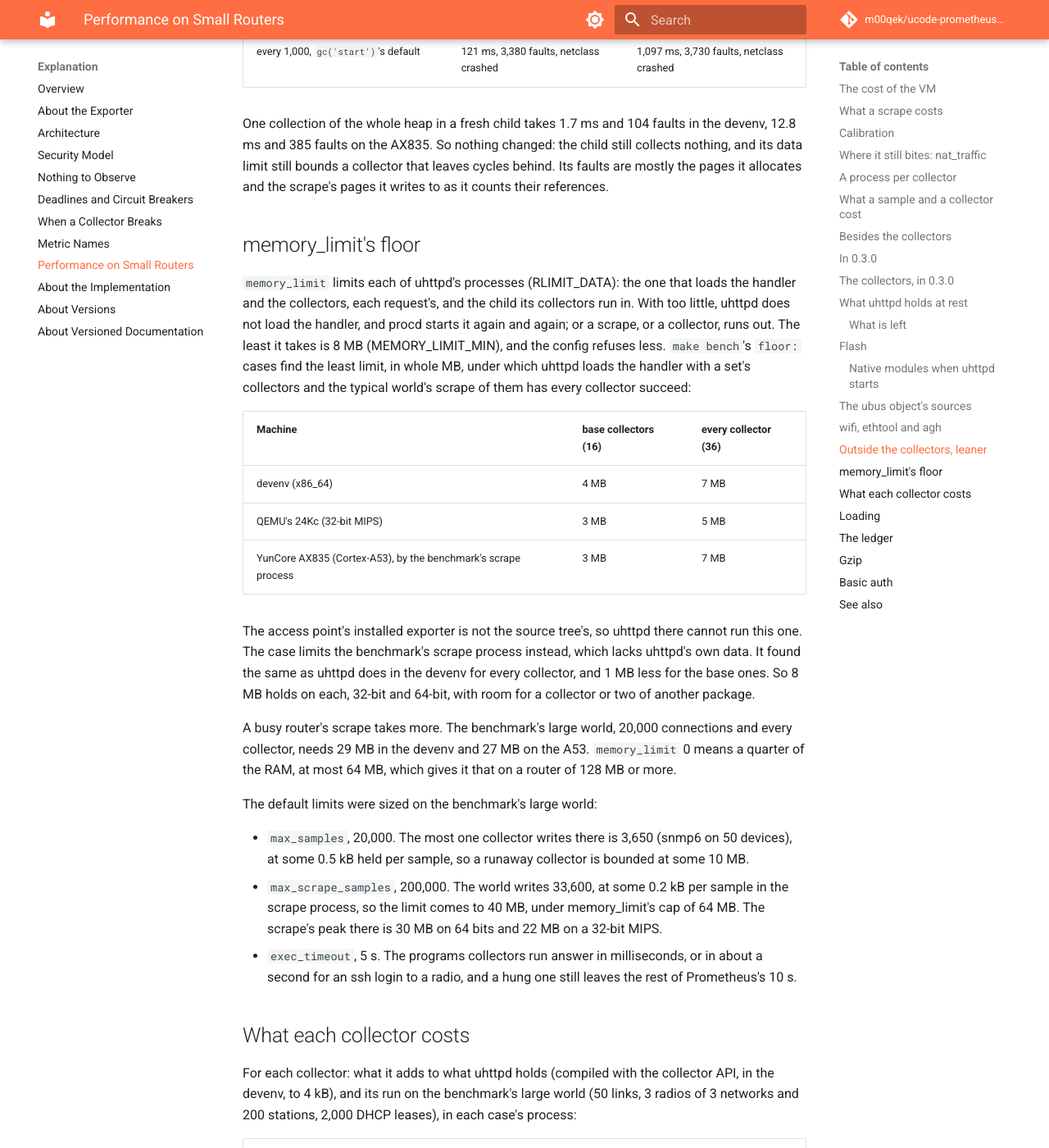
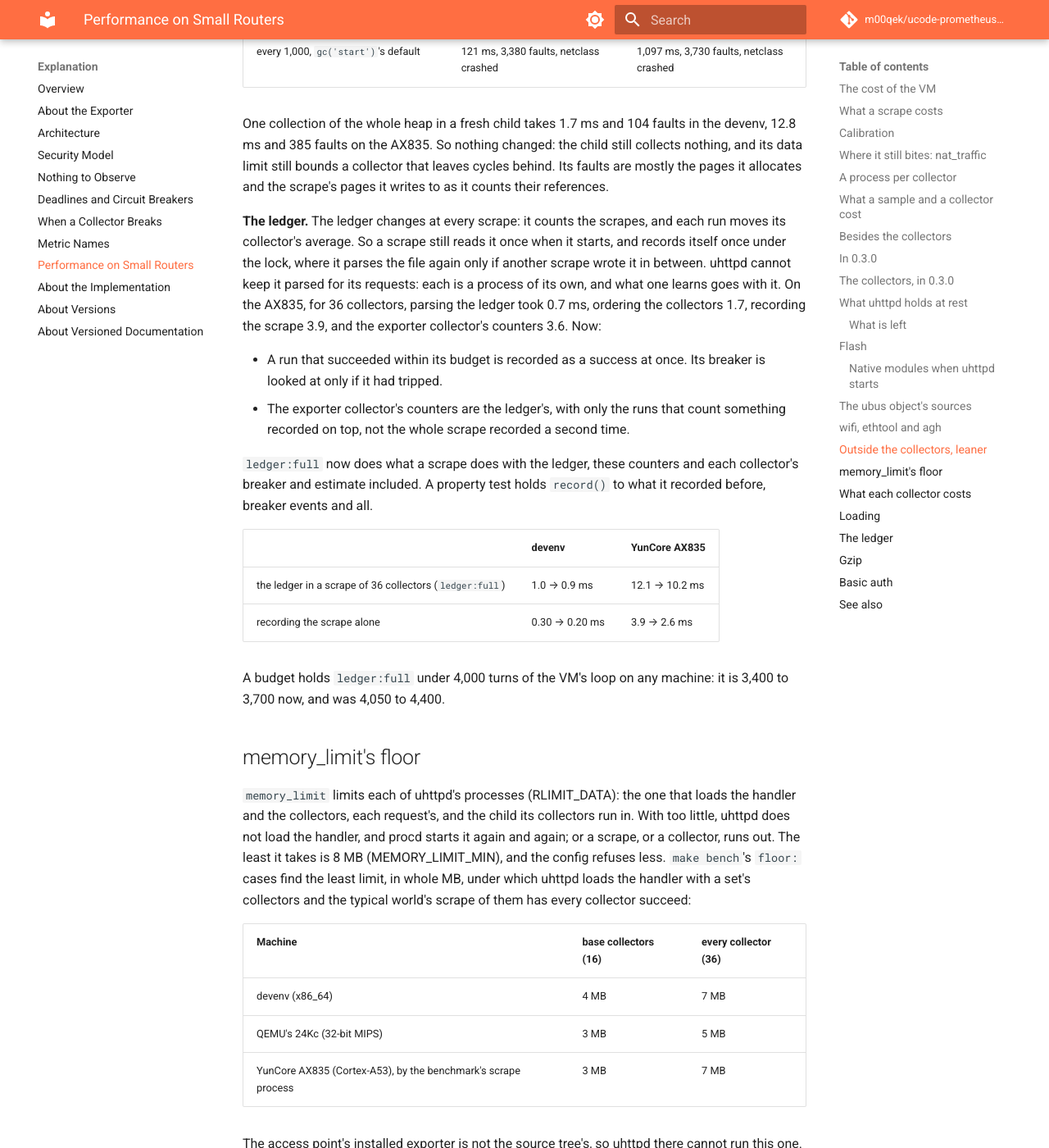
Before and after one commit to m00qek/ucode-prometheus-exporter, an MkDocs documentation site: the page built from docs/explanation/performance.md, in a window 1280 px wide and 1400 px high, scrolled down 21890 px. Shown: the whole window at 82% size. Built offline with MkDocs 1.6.1 and Material for MkDocs 9.7.7, drawn with Linux system fonts in a browser that asks for light colours; comment, search, counter and statistics services are not loaded.

Commit message:
Record a run that succeeded within its budget without asking its outcome, and count the exporter's counters without recording the scrape twice
The ledger changes at every scrape (the scrape count, each collector's
average), so a scrape still reads it once and records itself once under
the lock, parsing the file again there only if another scrape wrote it.
uhttpd cannot keep it parsed: each request is a process of its own. What
it cost on the YunCore AX835 for 36 collectors: parse 0.7 ms, order 1.7,
record 3.9, the exporter collector's counters 3.6 (a second record()).

- record() takes a run that succeeded within its budget as a success at
  once, and calls the breaker only when it had tripped; the rest goes
  through outcome_of() as before. A property test holds record() to a
  copy of what it was, breaker events included.
- counters_with() counts the ledger's entries with only the runs that
  count something recorded on top, and finds those without outcome_of().
  Its property test against counters(record()) is unchanged.
- order() builds its list with a loop, not a closure per collector.
- ledger:full now does with the ledger what a scrape does: the counters
  and each collector's breaker, estimate and samples included.

make bench / make bench-device, medians of 10, ledger:full of 36
collectors (both sides with the new case):

                     devenv           AX835
  ledger:full        1.0 -> 0.9 ms    12.1 -> 10.2 ms
  record() alone     0.30 -> 0.20 ms  3.9 -> 2.6 ms
  handler:base       22.6 -> 22.2 ms
  handler:full       108.4 -> 108.5 ms

New budget: ledger:full under 4,000 turns of the VM's loop (3,400 to
3,700 now, 4,050 to 4,400 before).

```diff
--- a/docs/explanation/performance.md
+++ b/docs/explanation/performance.md
@@ -439,6 +439,21 @@ A recorder reused from one collector to the next would save 36 µs a collector o
 
 One collection of the whole heap in a fresh child takes 1.7 ms and 104 faults in the devenv, 12.8 ms and 385 faults on the AX835. So nothing changed: the child still collects nothing, and its data limit still bounds a collector that leaves cycles behind. Its faults are mostly the pages it allocates and the scrape's pages it writes to as it counts their references.
 
+**The ledger.** The ledger changes at every scrape: it counts the scrapes, and each run moves its collector's average. So a scrape still reads it once when it starts, and records itself once under the lock, where it parses the file again only if another scrape wrote it in between. uhttpd cannot keep it parsed for its requests: each is a process of its own, and what one learns goes with it. On the AX835, for 36 collectors, parsing the ledger took 0.7 ms, ordering the collectors 1.7, recording the scrape 3.9, and the exporter collector's counters 3.6. Now:
+
+- A run that succeeded within its budget is recorded as a success at once. Its breaker is looked at only if it had tripped.
+- The exporter collector's counters are the ledger's, with only the runs that count something recorded on top, not the whole scrape recorded a second time.
+
+`ledger:full` now does what a scrape does with the ledger, these counters and each collector's breaker and estimate included. A property test holds `record()` to what it recorded before, breaker events and all.
+
+| | devenv | YunCore AX835 |
+| :--- | :--- | :--- |
+| the ledger in a scrape of 36 collectors (`ledger:full`) | 1.0 → 0.9 ms | 12.1 → 10.2 ms |
+| recording the scrape alone | 0.30 → 0.20 ms | 3.9 → 2.6 ms |
+
+A budget holds `ledger:full` under 4,000 turns of the VM's loop on any machine: it is 3,400 to 3,700 now, and was 4,050 to 4,400.
+
+
 
 
 ## memory_limit's floor {#memory-floor}
```
Also changed, not shown: 4 other files.
